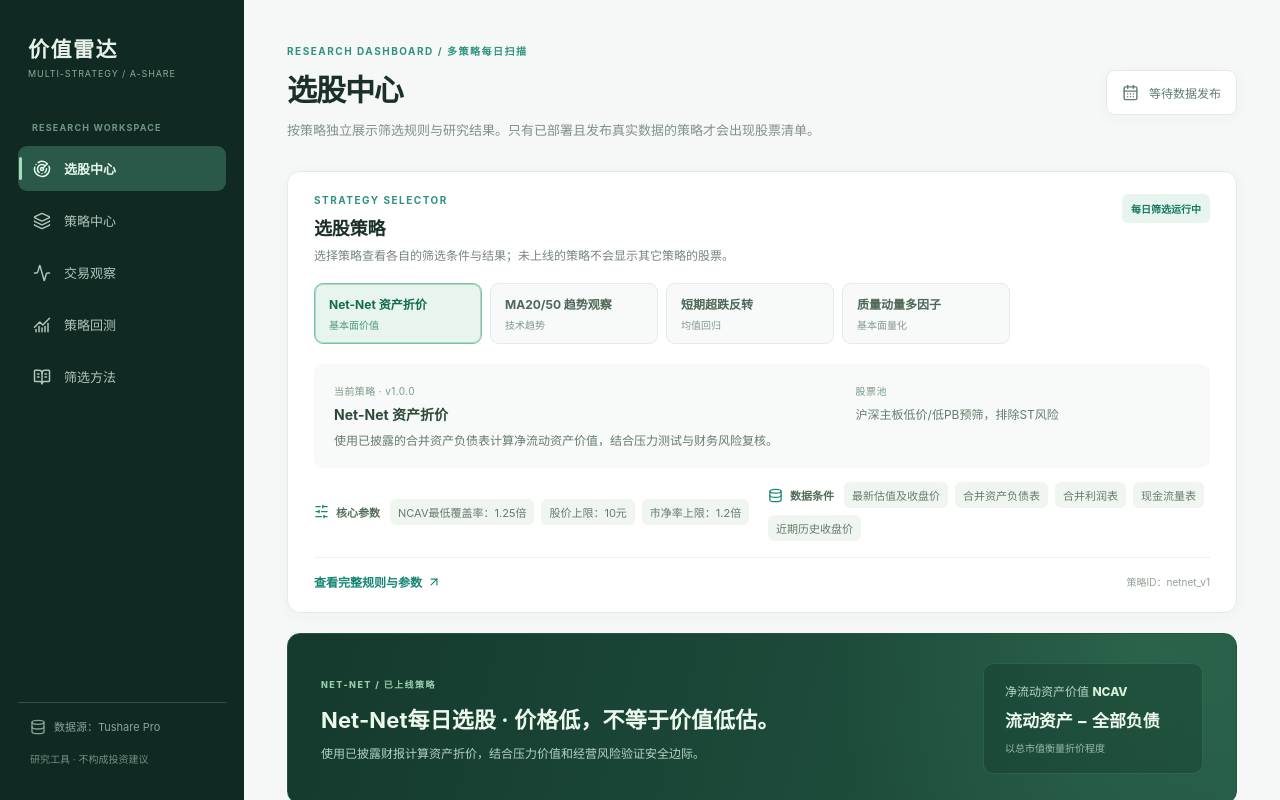
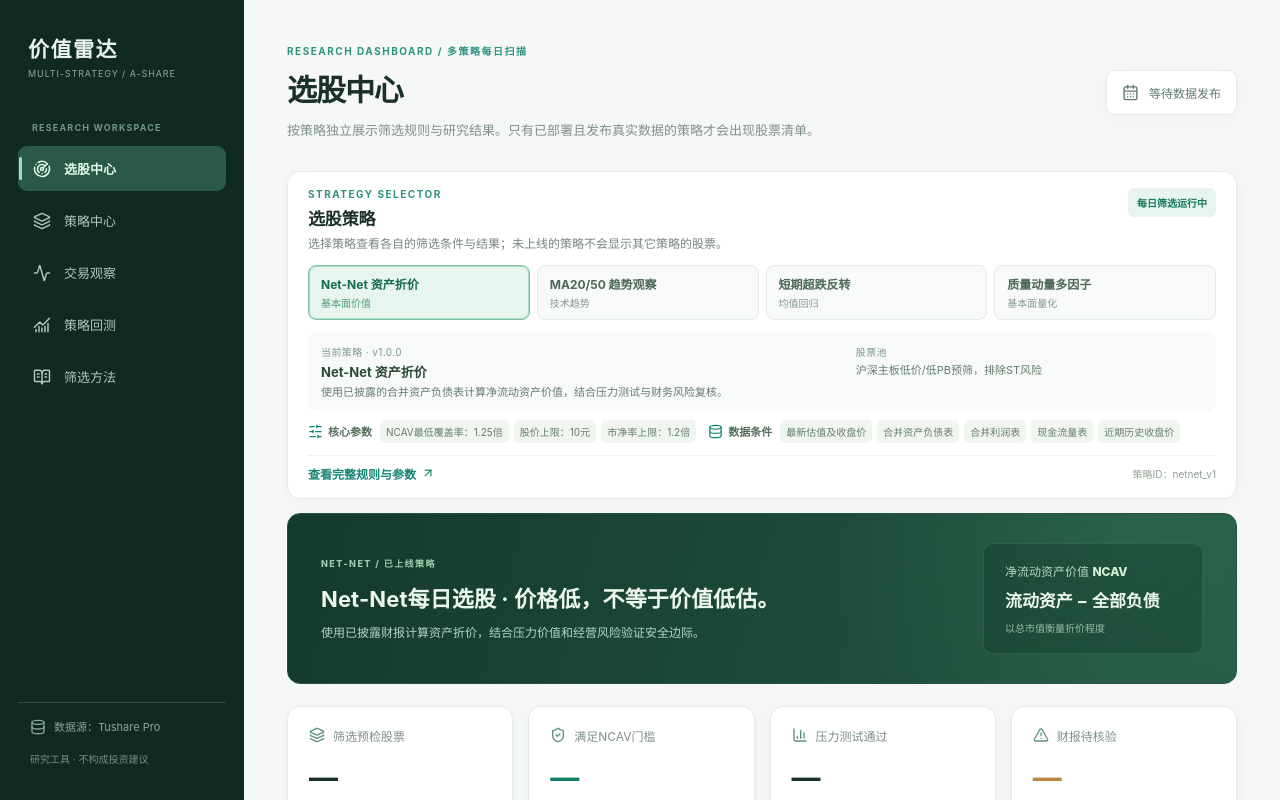
Before and after one commit to LGuangming/a-share-value-screener, a Next.js app: page / in a window 1280 px wide. Shown: the top 800 px of the page. Built offline with nearby package versions, Linux system fonts and the light colour scheme.

Commit message:
ui: compact strategy selector and normalize shorter two-line review table rows

```diff
--- a/app/globals.css
+++ b/app/globals.css
@@ -126,20 +126,34 @@ h1 {font-size:30px;font-weight:750;letter-spacing:-.035em;margin-bottom:9px;line
 .review-overview span{color:#728679;font-size:11px;}
 .review-overview strong{font-size:27px;font-weight:750;color:#253d30;font-variant-numeric:tabular-nums;}
 .review-overview small{font-size:10px;color:#98a69b;line-height:1.6;}
-.review-table{min-width:1080px;white-space:normal;}
-.review-table th,.review-table td{vertical-align:top;}
-.review-table td:nth-child(6){min-width:220px;max-width:330px;}
-.review-table td:nth-child(7){min-width:116px;}
+.review-table{min-width:1120px;table-layout:fixed;white-space:normal;}
+.review-table th,.review-table td{vertical-align:middle;}
+.review-table tbody tr{height:74px;}
+.review-table tbody td{height:74px;padding:9px 12px;}
+.review-table th{padding:11px 12px;}
+.review-table th:nth-child(1){width:14%;}
+.review-table th:nth-child(2){width:8%;}
+.review-table th:nth-child(3){width:10%;}
+.review-table th:nth-child(4){width:8%;}
+.review-table th:nth-child(5){width:15%;}
+.review-table th:nth-child(6){width:26%;}
+.review-table th:nth-child(7){width:12%;}
+.review-table th:nth-child(8){width:7%;}
+.review-table td:nth-child(6){min-width:290px;max-width:none;}
+.review-table td:nth-child(7){min-width:120px;}
 .review-level{display:inline-flex;align-items:center;width:fit-content;font-weight:740;font-size:11px;border-radius:6px;padding:6px 10px;border:1px solid transparent;white-space:nowrap;}
 .review-level-high{color:#a44843;background:#fdf0ed;border-color:#f2d4cf;}
 .review-level-medium{color:#90692a;background:#fff6e8;border-color:#f3e4ca;}
 .review-level-low{color:#2e7a61;background:#eaf6ef;border-color:#d5ebde;}
 .review-priority{display:block;font-size:11px;color:#314b3d;white-space:nowrap;}
-.review-meta{font-size:10px;color:#8c9d90;margin-top:7px;}
-.review-reasons{display:flex;gap:5px;flex-wrap:wrap;max-width:330px;}
-.review-reason{font-size:10px;line-height:1.5;color:#65796d;background:#f2f5f2;border-radius:5px;padding:5px 7px;}
-.review-more{font-size:10px;color:#758a7b;padding:5px 3px;}
-.review-muted{font-size:11px;color:#879a8c;line-height:1.8;}
+.review-meta{font-size:10px;color:#8c9d90;margin-top:4px;}
+.review-reasons{display:grid;grid-template-columns:minmax(0,1fr) auto;
+  grid-template-rows:repeat(2,20px);column-gap:7px;row-gap:3px;align-content:center;width:100%;}
+.review-reason{grid-column:1;min-width:0;overflow:hidden;text-overflow:ellipsis;white-space:nowrap;
+  font-size:10px;line-height:14px;color:#65796d;background:#f2f5f2;border-radius:4px;
+  padding:3px 6px;justify-self:start;max-width:100%;}
+.review-more{grid-column:2;grid-row:2;align-self:center;white-space:nowrap;font-size:10px;color:#758a7b;padding:0 2px;}
+.review-muted{grid-column:1/-1;align-self:center;font-size:11px;color:#879a8c;line-height:1.7;}
 .review-conclusion{font-size:11px;font-weight:740;white-space:normal;display:inline-block;line-height:1.5;}
 .review-conclusion-pass{color:#2b8468;}
 .review-conclusion-pending{color:#997331;}
@@ -222,15 +236,15 @@ h1 {font-size:30px;font-weight:750;letter-spacing:-.035em;margin-bottom:9px;line
 @media(max-width:700px){.strategy-builder-grid{grid-template-columns:1fr;}.strategy-catalog-card{padding:17px;}.strategy-catalog-card p{min-height:0;}.strategy-state{font-size:9px;}.strategy-wrap{max-width:160px;}.backtest-strategy-form{align-items:stretch;flex-direction:column;}.backtest-strategy-form select,.backtest-strategy-form button{width:100%;}}
 
 /* Cached multi-strategy UI: changing tabs never triggers a new database query. */
-.strategy-switch-panel{padding:22px 26px;margin-bottom:20px;}
-.strategy-switch-top{display:flex;align-items:flex-start;justify-content:space-between;gap:18px;margin-bottom:16px;}
-.strategy-switch-top .section-kicker{margin-bottom:8px;}
-.strategy-switch-top h2{font-size:18px;margin:0 0 6px;}
+.strategy-switch-panel{padding:16px 20px;margin-bottom:14px;}
+.strategy-switch-top{display:flex;align-items:flex-start;justify-content:space-between;gap:12px;margin-bottom:10px;}
+.strategy-switch-top .section-kicker{margin-bottom:5px;}
+.strategy-switch-top h2{font-size:17px;margin:0 0 4px;}
 .strategy-switch-top p{font-size:12px;line-height:1.7;color:var(--muted);margin:0;}
-.strategy-switch-options{display:flex;flex-wrap:wrap;gap:8px;margin-bottom:20px;}
-.strategy-switch-option{display:flex;flex-direction:column;align-items:flex-start;gap:5px;
+.strategy-switch-options{display:grid;grid-template-columns:repeat(4,minmax(0,1fr));gap:7px;margin-bottom:12px;}
+.strategy-switch-option{display:flex;flex-direction:column;align-items:flex-start;gap:3px;
   border:1px solid var(--border);background:#f8faf9;color:#4d6758;
-  padding:11px 14px;border-radius:9px;min-width:168px;text-align:left;
+  padding:9px 12px;border-radius:8px;min-width:0;text-align:left;
   transition:background .14s,border-color .14s;}
 .strategy-switch-option strong{font-size:12px;}
 .strategy-switch-option small{font-size:10px;color:#84978b;}
@@ -238,19 +252,20 @@ h1 {font-size:30px;font-weight:750;letter-spacing:-.035em;margin-bottom:9px;line
 .strategy-switch-option:focus-visible{outline:2px solid #68aa91;outline-offset:2px;}
 .strategy-switch-option.is-selected{background:#e8f5ef;border-color:#7fc1a6;color:#146b50;box-shadow:0 0 0 1px #a7dcc0 inset;}
 .strategy-switch-option.is-selected small{color:#4b997a;}
-.strategy-switch-summary{display:grid;grid-template-columns:minmax(0,1.2fr) minmax(0,.8fr);gap:20px;
-  padding:17px 20px;background:#f7faf8;border-radius:9px;}
+.strategy-switch-summary{display:grid;grid-template-columns:minmax(0,1.2fr) minmax(0,.8fr);gap:14px;
+  padding:10px 13px;background:#f7faf8;border-radius:8px;}
 .strategy-switch-summary>div{min-width:0;}
-.strategy-switch-summary strong{display:block;font-size:14px;margin:6px 0;color:#2c4939;}
+.strategy-switch-summary strong{display:block;font-size:13px;margin:3px 0;color:#2c4939;}
 .strategy-switch-label{font-size:10px;letter-spacing:.04em;color:#7b9988;}
-.strategy-switch-summary p{font-size:12px;color:#657b6d;line-height:1.8;margin:6px 0 0;}
-.strategy-switch-details{display:grid;grid-template-columns:1fr 1fr;gap:12px;margin-top:14px;}
-.strategy-switch-details>div{display:flex;gap:7px;flex-wrap:wrap;align-items:center;font-size:11px;}
+.strategy-switch-summary p{font-size:11px;color:#657b6d;line-height:1.55;margin:3px 0 0;}
+.strategy-switch-details{display:flex;flex-wrap:nowrap;align-items:center;gap:12px;margin-top:9px;
+  overflow-x:auto;overscroll-behavior-x:contain;scrollbar-width:thin;padding-bottom:3px;}
+.strategy-switch-details>div{display:flex;flex:0 0 auto;gap:5px;flex-wrap:nowrap;align-items:center;font-size:10px;white-space:nowrap;}
 .strategy-switch-details strong{font-size:11px;color:#526d5a;margin-right:3px;}
 .strategy-switch-details svg{color:var(--green);}
-.strategy-switch-details span{color:#657c6d;background:#f0f5f0;padding:5px 8px;border-radius:6px;}
-.strategy-switch-footer{display:flex;justify-content:space-between;gap:12px;align-items:center;
-  border-top:1px solid #eef1ee;margin-top:16px;padding-top:15px;}
+.strategy-switch-details span{color:#657c6d;background:#f0f5f0;padding:4px 6px;border-radius:5px;}
+.strategy-switch-footer{display:flex;justify-content:space-between;gap:10px;align-items:center;
+  border-top:1px solid #eef1ee;margin-top:9px;padding-top:9px;}
 .strategy-switch-footer>span{font-size:10px;color:#90a093;overflow-wrap:anywhere;}
 .strategy-unavailable h2{margin-bottom:11px;}
 .strategy-unavailable>p{font-size:12px;line-height:1.9;color:#708576;max-width:790px;}
@@ -258,12 +273,12 @@ h1 {font-size:30px;font-weight:750;letter-spacing:-.035em;margin-bottom:9px;line
 .tabs button.tab{border:0;font:inherit;cursor:pointer;}
 .filter-local-hint{display:inline-flex;align-items:center;gap:5px;font-size:10px;color:#749883;}
 .screener-load-more{display:flex;justify-content:center;margin:18px auto 0;min-width:215px;}
-@media(max-width:900px){.strategy-switch-summary,.strategy-switch-details{grid-template-columns:1fr;}}
-@media(max-width:700px){.strategy-switch-panel{padding:17px 14px;}
+@media(max-width:900px){.strategy-switch-summary{grid-template-columns:1fr;}.strategy-switch-options{grid-template-columns:repeat(2,minmax(0,1fr));}}
+@media(max-width:700px){.strategy-switch-panel{padding:13px 14px;}
   .strategy-switch-options{display:grid;grid-template-columns:repeat(2,minmax(0,1fr));gap:7px;}
-  .strategy-switch-option{min-width:0;padding:10px;}
+  .strategy-switch-option{min-width:0;padding:8px 10px;}
   .strategy-switch-top{flex-wrap:wrap;}
-  .strategy-switch-summary{padding:14px;}
+  .strategy-switch-summary{padding:9px 11px;}
   .strategy-switch-footer{flex-wrap:wrap;}
   .filter-local-hint{display:none;}}
 @media(prefers-reduced-motion:reduce){.strategy-switch-option{transition:none;}}
```
